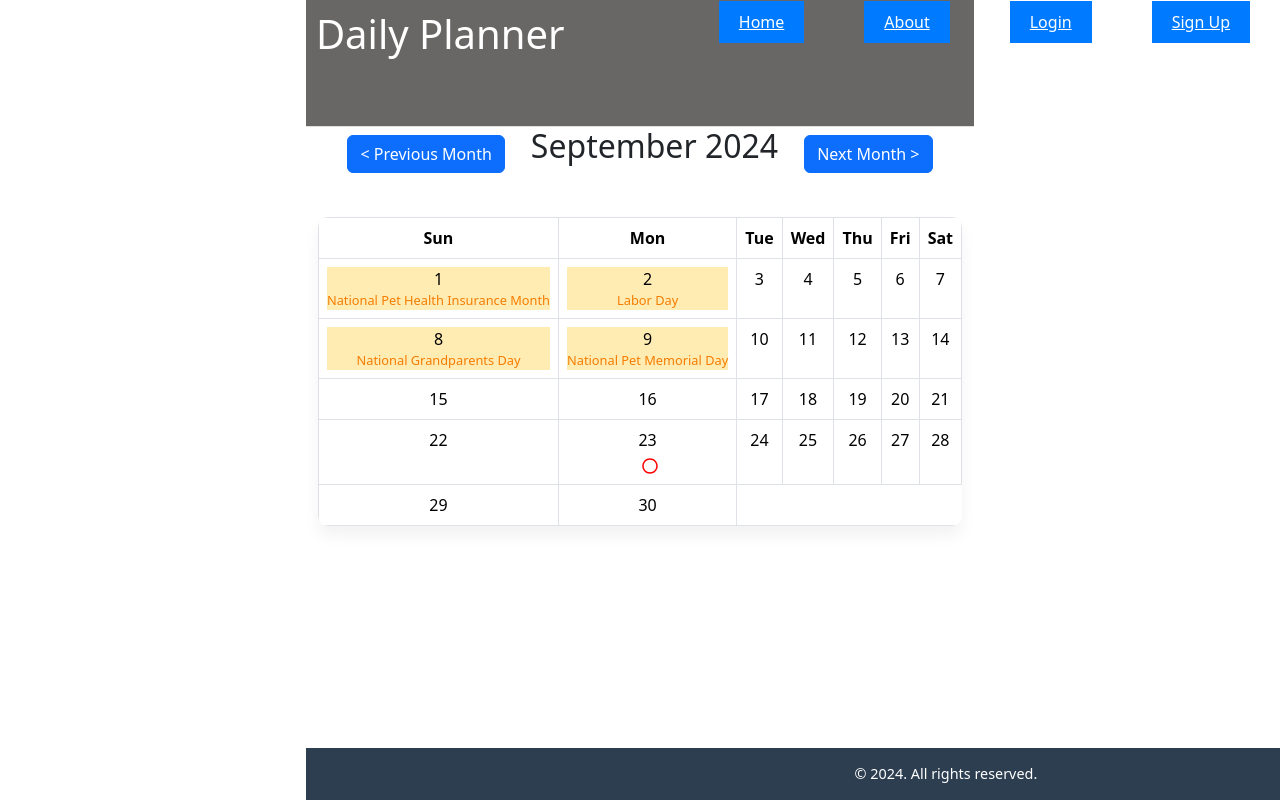
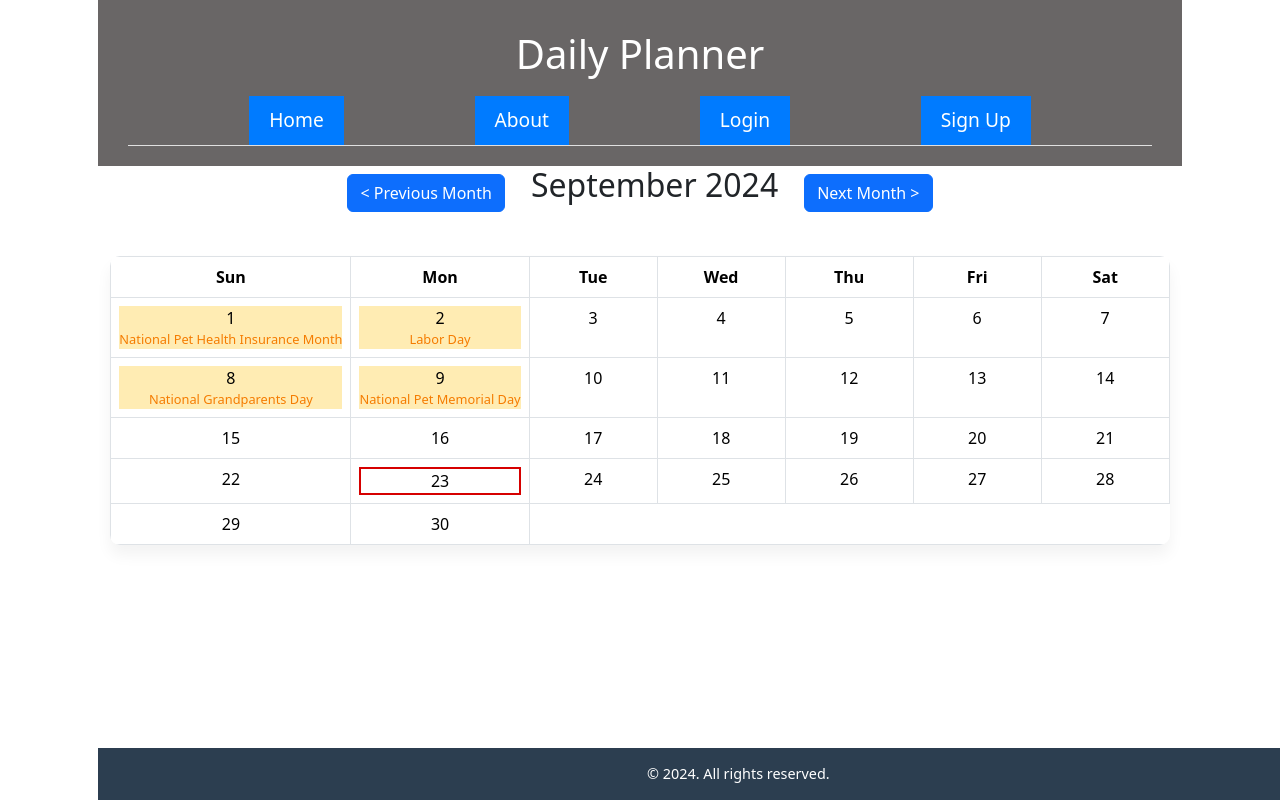
Before and after one commit to usamabadarr/NeetPlan, a React (Vite) app in the folder client/: page /calendar in a window 1280 px wide. Built offline with nearby package versions, Linux system fonts and the light colour scheme; no server answers.

Commit message:
cleaned up navbar for small screen sizes

```diff
--- a/client/src/Index.css
+++ b/client/src/Index.css
@@ -71,7 +71,7 @@ a:hover {
 }
 
 header {
-  background-color: #007bff;
+  background-color: rgb(105, 102, 102);
   color: white;
   padding: 20px 30px;
   text-align: center;
@@ -84,25 +84,25 @@ header {
 
 /* Nav Styles */
 nav {
-  padding-bottom: 50px;
   border-bottom: 1px solid #e0e0e0;
   background-color: rgb(105, 102, 102);
 }
 
 nav ul {
   display: flex;
-  justify-content: right;
+  justify-content: space-evenly;
   padding: 0;
   margin: 0;
   right: 0;
-  position: absolute;
+  position: static;
+  width:100%;
 }
 
 nav h1 {
   color: white;
 }
 
-nav ul li a {
+nav ul a li {
   padding: 10px 20px;
   margin: 0 10px;
   background-color: #007bff;
@@ -111,7 +111,7 @@ nav ul li a {
   transition: background-color 0.3s ease;
 }
 
-nav ul li a:hover {
+nav ul a li:hover {
   background-color: #0056b3;
 
 }
@@ -237,6 +237,7 @@ th, td {
   text-align: center;
   vertical-align: top;
   border: 1px solid #f0f4f8;
+  min-width: 10vw;
 }
 
 td {
@@ -257,6 +258,10 @@ td:hover {
   font-size: 0.8rem;
   color: #f57c00;
   display: block;
+}
+
+.today {
+  border: rgb(214, 0, 0) solid 2px;
 }
 
 
--- a/client/src/components/Navbar.tsx
+++ b/client/src/components/Navbar.tsx
@@ -17,55 +17,29 @@ const Navbar = () => {
     }, []);
 
     return (
+        <header>
+                <h1>Daily Planner</h1>
                 <nav className = 'nav'>
-            <h1>Daily Planner</h1>
                     {loginCheck? (
                         <ul>
-                    <li className = 'nav-item'>
-                            <Link to = '/'>Home</Link>
-                    </li>
-
-                    <li className = 'nav-item'>
-                            <Link to = '/calendar'>Calendar</Link>
-                    </li>
-
-                    <li className = 'nav-item'>
-                            <Link to = '/event-create'>Create New Event</Link>
-                    </li>
-
-                    <li className = 'nav-item'>
-                            <Link to = '/all'>View All Events</Link>
-                    </li>
-
-                    <li className = 'nav-item'>
-                            <Link to = '/user'>User Settings</Link>
-                    </li>
-
-                    <li className = 'nav-item'>
-                            <Link to='' onClick={auth.logout}>Logout</Link>
-                    </li>
+                                <Link to = '/'><li className = 'nav-item'>Home</li></Link>
+                                <Link to = '/calendar'><li className = 'nav-item'>Calendar</li></Link>
+                                <Link to = '/event-create'><li className = 'nav-item'>Create New Event</li></Link>
+                                <Link to = '/all'><li className = 'nav-item'>View All Events</li></Link>
+                                <Link to = '/user'><li className = 'nav-item'>User Settings</li></Link>
+                                <Link to='' onClick={auth.logout}><li className = 'nav-item'>Logout</li></Link>
                         </ul>
                     ) : (
                     <>
                         <ul>
-                    <li className = 'nav-item'>
-                            <Link to = '/'>Home</Link>
-                    </li>
-
-                    <li className = 'nav-item'>
-                            <Link to = '/about'>About</Link>
-                    </li>
-
-                    <li className = 'nav-item'>
-                            <Link to='/login'>Login</Link>
-                    </li>
-
-                    <li className = 'nav-item'>
-                            <Link to = '/signup'>Sign Up</Link>
-                    </li>
+                                <Link to = '/'><li className = 'nav-item'>Home</li></Link>
+                                <Link to = '/about'><li className = 'nav-item'>About</li></Link>
+                                <Link to='/login'><li className = 'nav-item'>Login</li></Link>
+                                <Link to = '/signup'><li className = 'nav-item'>Sign Up</li></Link>
                         </ul>
                     </>)}
                 </nav>
+        </header>
     )
 }
 
--- a/client/src/pages/Calendar.tsx
+++ b/client/src/pages/Calendar.tsx
@@ -1,7 +1,7 @@
 import React, { useState, useEffect } from 'react';
 import { Container, Row, Col, Table, Button } from 'react-bootstrap';
 import { Link } from 'react-router-dom';
-import { FaRegCircle } from 'react-icons/fa';
+// import { FaRegCircle } from 'react-icons/fa';
 import '../Index.css';
 import 'bootstrap/dist/css/bootstrap.min.css';
 import { getAllEvents } from '../api/eventAPI';
@@ -185,12 +185,12 @@ const Calendar: React.FC = () => {
                       <td key={dayIndex} className="text-center">
                         {day !== null && (
                           <>
-                            <div className={`day ${isHoliday(currentDateObject) ? 'holiday' : ''}`}>
+                            <div className={`day ${isHoliday(currentDateObject) ? 'holiday' : ''} ${isToday(day) ? 'today' : ''}`}>
                               <div>{day}</div>
                               {isEvent(events, formattedDate) > 1? (<Link to={`/events/${formattedDate}`}>{isEvent(events, formattedDate)} events scheduled</Link>)
                               :isEvent(events, formattedDate) === 1? (<Link to={`/events/${formattedDate}`}>{isEvent(events, formattedDate)} event scheduled</Link>)
                               :(<></>)}
-                              {isToday(day) && <FaRegCircle className="-icon" style={{ color: 'red', marginLeft: '5px' }} />}
+                              {/* {isToday(day) && <FaRegCircle className="-icon" style={{ color: 'red', marginLeft: '5px' }} />} */}
                               {isHoliday(currentDateObject) && <span className="holiday-name">{getHolidayName(currentDateObject)}</span>}
                             </div>
                             {/* {notes[formattedDate] && (
```
Also changed, not shown: 1 other file (tests, documents, lock files or other folders). Lines whose indentation alone changed are shown as unchanged.
